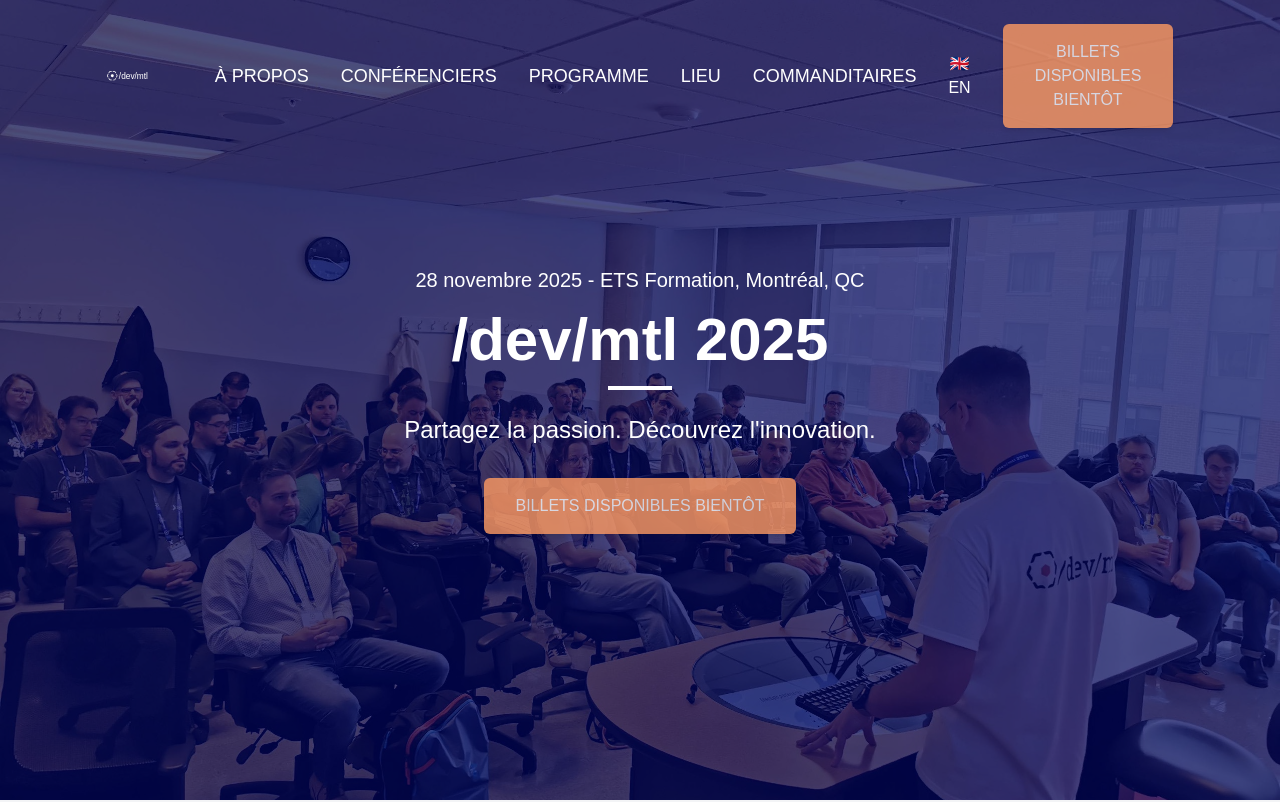
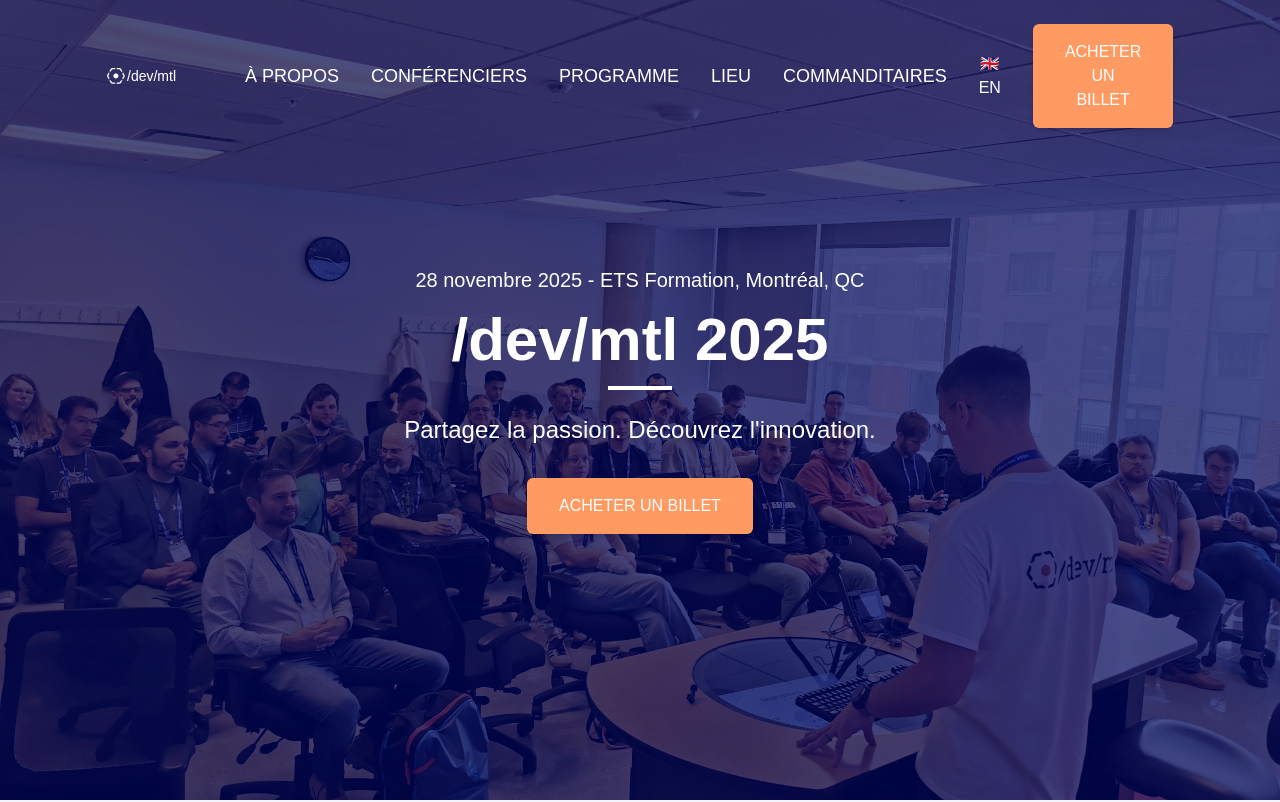
Before and after one commit to devmtl2024-org/devmtl2024-org.github.io, a React (Vite) app: page / in a window 1280 px wide. Shown: the top 802 px of the page. Built offline with nearby package versions, Linux system fonts and the light colour scheme.

Commit message:
Update tickets link + enable the button

```diff
--- a/src/components/BuyTicket/BuyTicketButton.tsx
+++ b/src/components/BuyTicket/BuyTicketButton.tsx
@@ -1,5 +1,5 @@
 // Could be an env variable, but it's good enough for now
-const ARE_TICKETS_AVAILABLE = false;
+const ARE_TICKETS_AVAILABLE = true;
 
 import { useTranslation } from "@/hooks/useTranslation";
 
@@ -8,7 +8,7 @@
 
   return ARE_TICKETS_AVAILABLE ? (
     <a
-      href="https://www.eventbrite.com/e/devmtl-2024-tickets-987499316037"
+      href="https://www.eventbrite.com/e/1357369902919/"
       target="_blank"
       rel="noopener noreferrer"
     >
```
